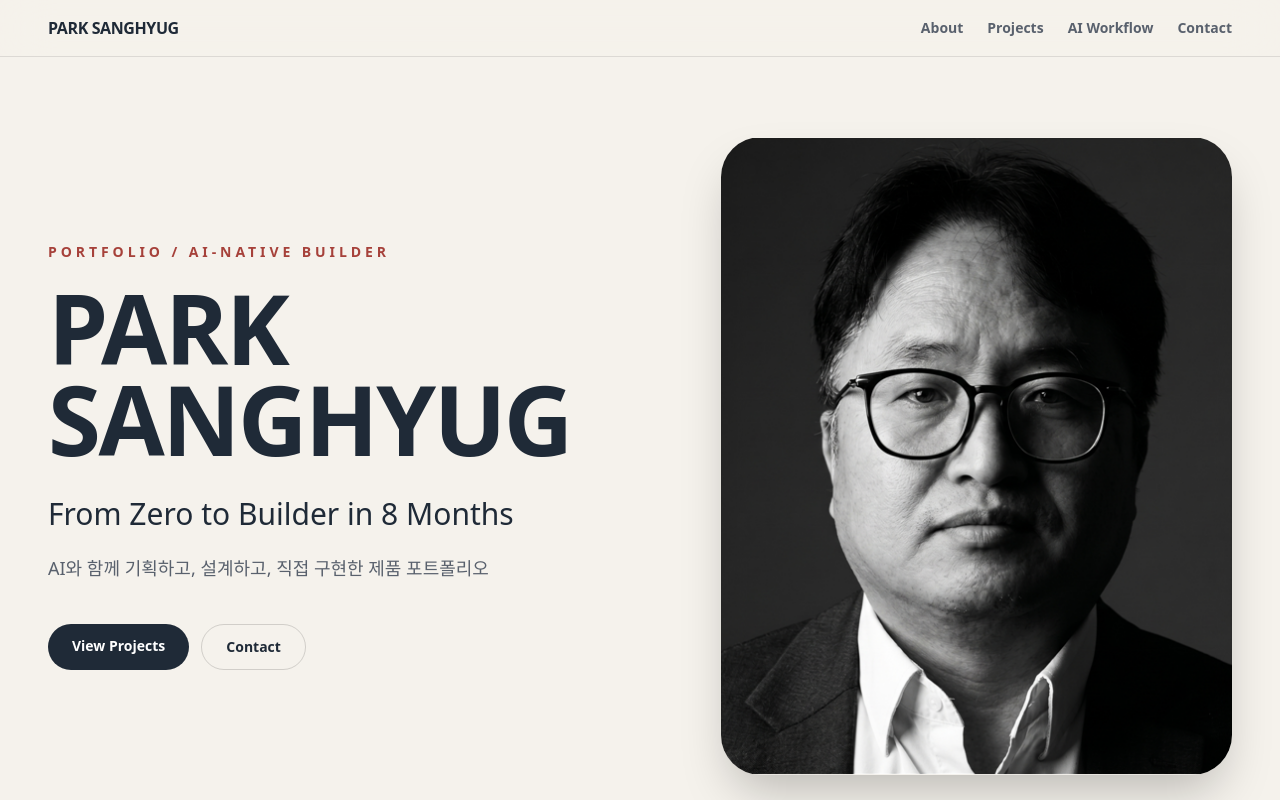
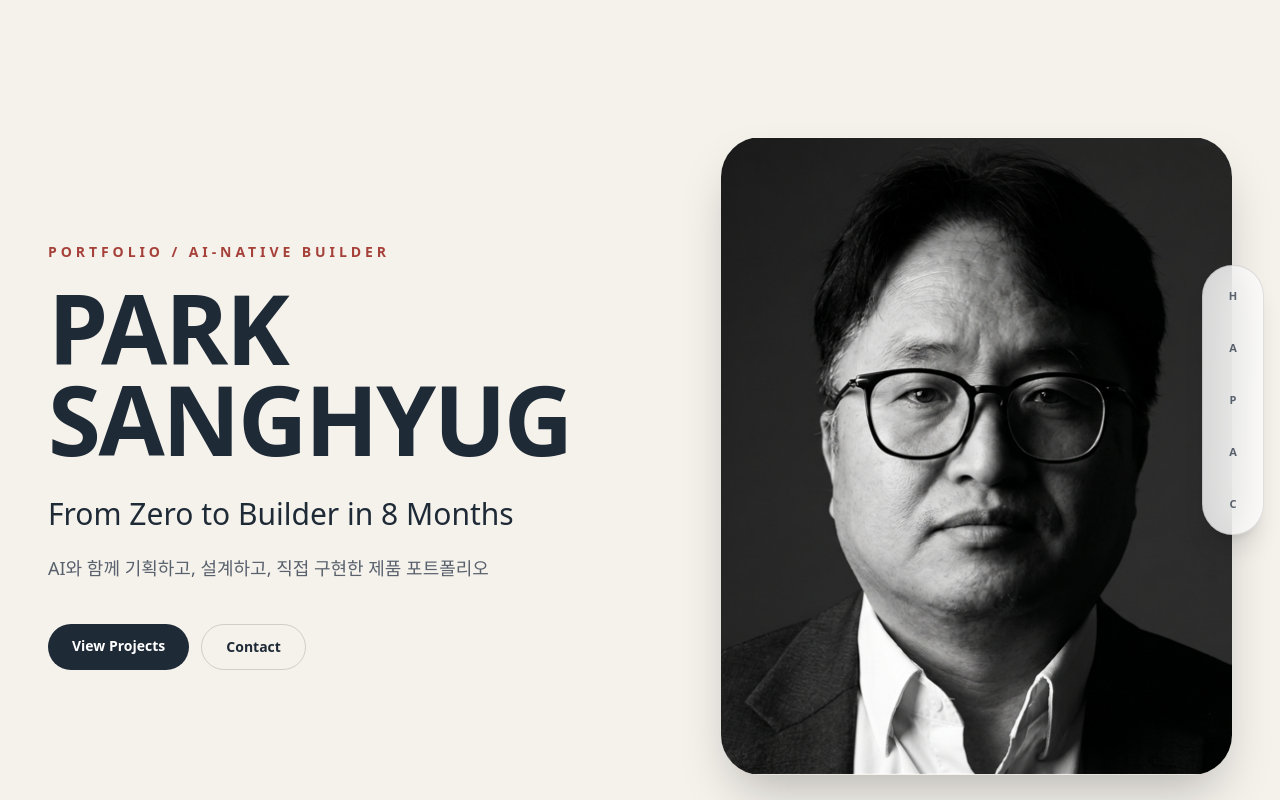
Before and after one commit to Sanghyug/sanghyug-portfolio, a Next.js app: page / in a window 1280 px wide. Shown: the top 800 px of the page. Built offline with nearby package versions, Linux system fonts and the light colour scheme.

Commit message:
Connect contact form to Formspree

```diff
--- a/src/app/page.tsx
+++ b/src/app/page.tsx
@@ -142,24 +142,90 @@ export default function HomePage() {
                         <p>{profileData.phone}</p>
                     </div>
                 </div>
+                <div className="mt-12 grid gap-6 md:grid-cols-[0.9fr_1.1fr]">
+                    <div className="rounded-[2rem] bg-white/10 p-6">
+                        <h3 className="text-2xl font-black">Message Board</h3>
+                        <p className="mt-3 text-sm leading-7 text-white/70">
+                            프로젝트 제안, 협업 문의, 투자·지원사업 관련 연락을 남길 수 있는 공간입니다.
+                            현재는 게시판 UI이며, 실제 저장 기능은 Firebase 또는 Supabase로 연결할 수 있습니다.
+                        </p>
+
+                        <div className="mt-6 space-y-3 text-sm">
+                            <div className="rounded-2xl bg-white/10 p-4">
+                                <p className="font-bold">협업 문의</p>
+                                <p className="mt-1 text-white/60">AI-native MVP 제작 및 사업화 협업을 기다립니다.</p>
+                            </div>
+                            <div className="rounded-2xl bg-white/10 p-4">
+                                <p className="font-bold">Contact</p>
+                                <p className="mt-1 text-white/60">{profileData.email}</p>
+                            </div>
+                        </div>
+                    </div>
+
+                    <form
+                        action="https://formspree.io/f/xlgvqlly"
+                        method="POST"
+                        className="rounded-[2rem] bg-white p-6 text-[#1f2a37]"
+                    >
+                        <div className="grid gap-4">
+                            <input
+                                name="name"
+                                className="rounded-2xl border border-black/10 px-4 py-3 text-sm outline-none"
+                                placeholder="이름"
+                                required
+                            />
+
+                            <input
+                                name="email"
+                                type="email"
+                                className="rounded-2xl border border-black/10 px-4 py-3 text-sm outline-none"
+                                placeholder="이메일"
+                                required
+                            />
+
+                            <textarea
+                                name="message"
+                                className="min-h-36 rounded-2xl border border-black/10 px-4 py-3 text-sm outline-none"
+                                placeholder="메시지를 남겨주세요."
+                                required
+                            />
+
+                            <button
+                                type="submit"
+                                className="rounded-full bg-[#a6413a] px-6 py-3 text-sm font-black text-white"
+                            >
+                                메시지 보내기
+                            </button>
+                        </div>
+                    </form>
+                </div>
             </footer>
         </main>
     );
 }
 
 function Nav() {
+    const items = [
+        { href: "#home", label: "Home" },
+        { href: "#about", label: "About" },
+        { href: "#projects", label: "Projects" },
+        { href: "#workflow", label: "AI" },
+        { href: "#contact", label: "Contact" },
+    ];
+
     return (
-    <nav className="fixed left-0 top-0 z-50 w-full border-b border-black/10 bg-[#f5f2ec]/80 backdrop-blur-xl">
-      <div className="mx-auto flex max-w-7xl items-center justify-between px-6 py-4 md:px-12">
-        <a href="#home" className="font-black tracking-tight">
-          PARK SANGHYUG
+        <nav className="fixed right-4 top-1/2 z-50 -translate-y-1/2">
+            <div className="flex flex-col gap-2 rounded-full border border-black/10 bg-white/80 p-2 shadow-xl backdrop-blur-xl">
+                {items.map((item) => (
+                    <a
+                        key={item.href}
+                        href={item.href}
+                        className="flex h-11 w-11 items-center justify-center rounded-full text-[11px] font-black text-[#59616d] transition hover:bg-[#1f2a37] hover:text-white"
+                        title={item.label}
+                    >
+                        {item.label.slice(0, 1)}
                     </a>
-        <div className="hidden gap-6 text-sm font-bold text-[#59616d] md:flex">
-          <a href="#about">About</a>
-          <a href="#projects">Projects</a>
-          <a href="#workflow">AI Workflow</a>
-          <a href="#contact">Contact</a>
-        </div>
+                ))}
             </div>
         </nav>
     );
```
Also changed, not shown: 1 other file (tests, documents, lock files or other folders). Lines whose indentation alone changed are shown as unchanged.
